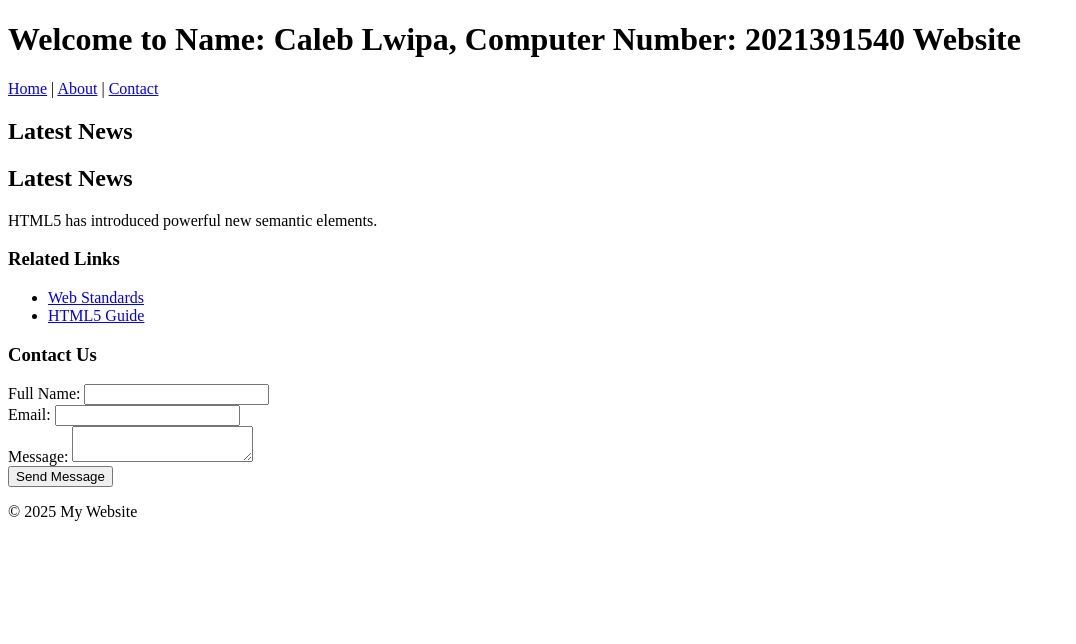
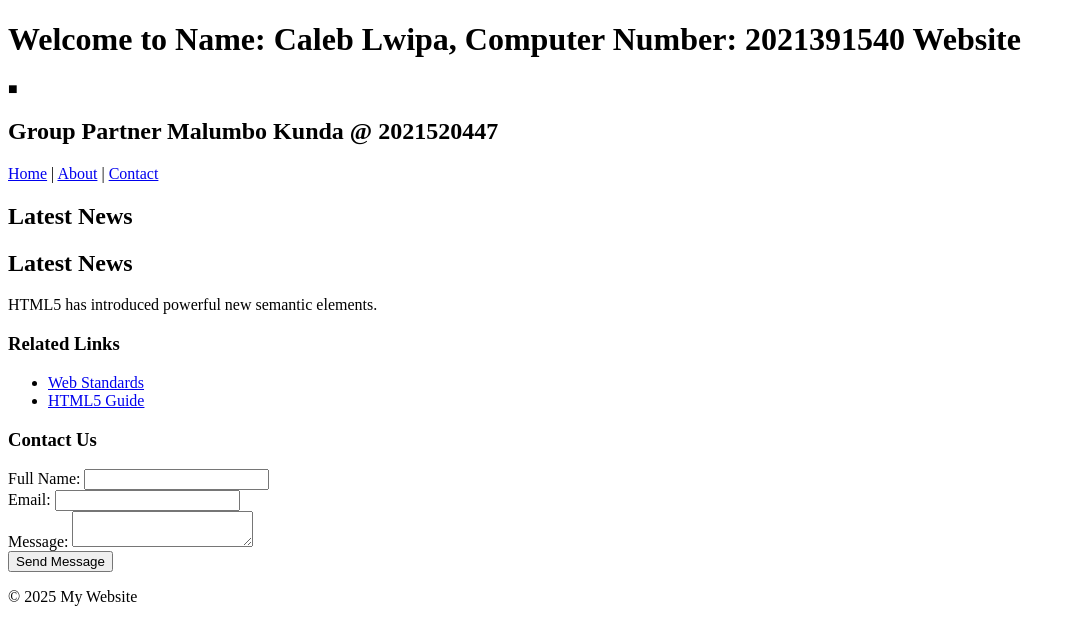
Before and after one commit to Mapalo1234/lab2-html, a plain HTML site: page index.html in a window 1280 px wide. Shown: the whole page, without its empty margins (0-1076 px from the left). Drawn offline with Linux system fonts and the light colour scheme.

Commit message:
Changed Index

```diff
--- a/index.html
+++ b/index.html
@@ -8,6 +8,7 @@
 <body>
 <header>
 <h1>Welcome to Name: Caleb Lwipa, Computer Number: 2021391540 Website</h1>
+■ <h2>Group Partner Malumbo Kunda @ 2021520447</h2>
 <nav>
 <a href="#">Home</a> |
 <a href="#">About</a> |
```
